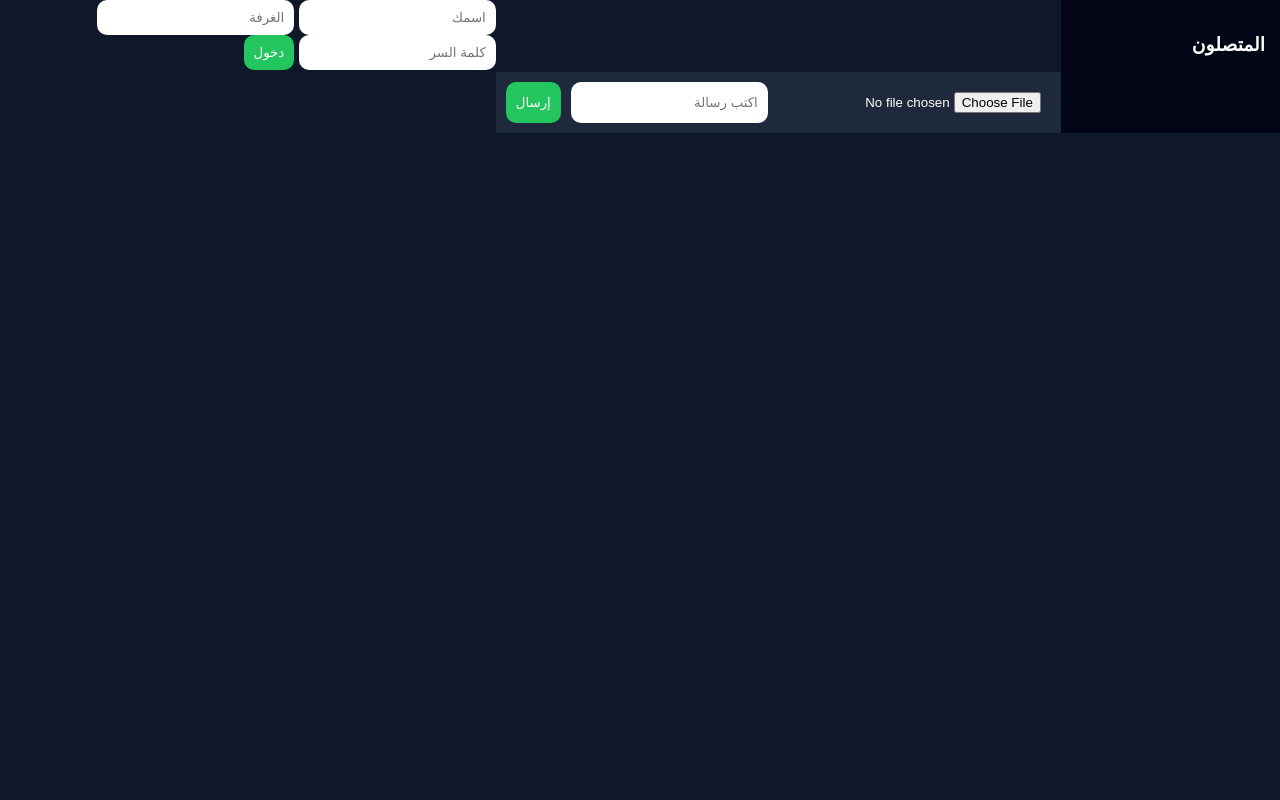
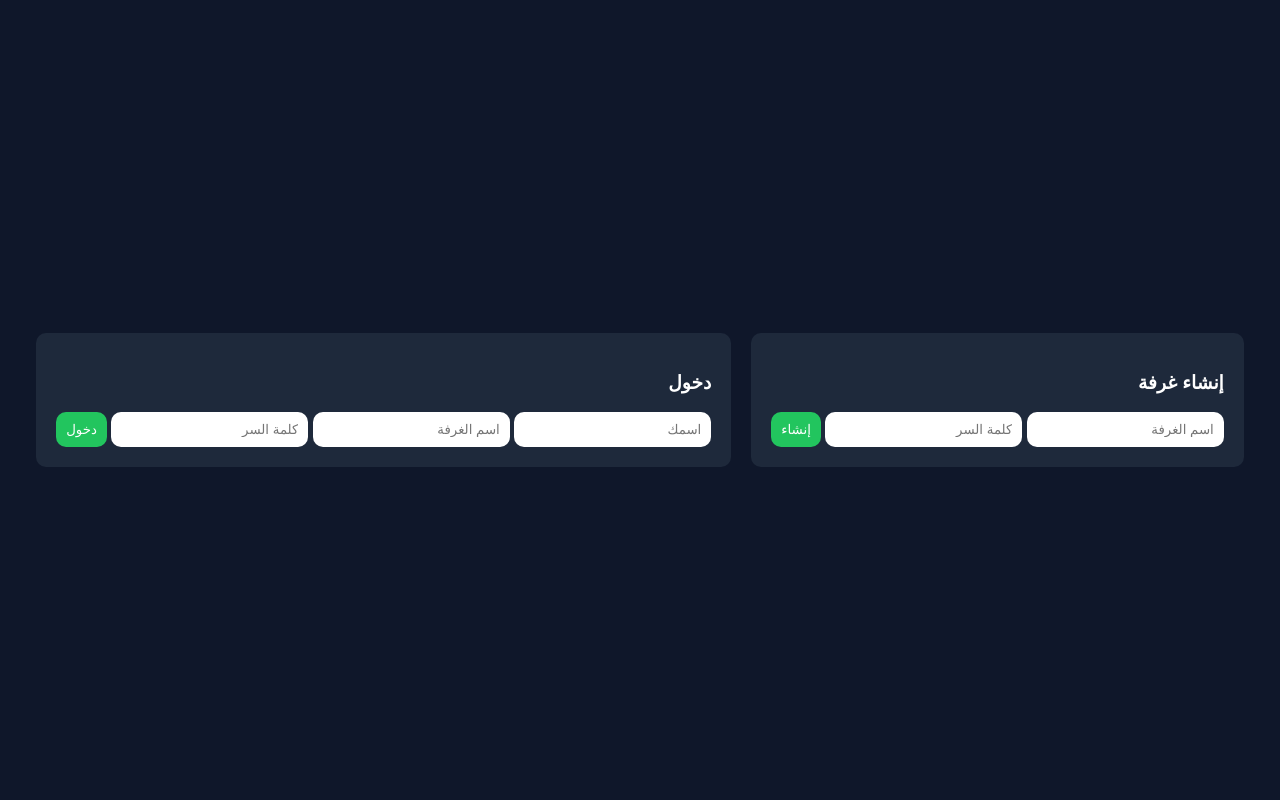
Before and after one commit to anas-km1437/Anas-Chat, a Flask app: page / in a window 1280 px wide. Run offline with Flask 3, Linux system fonts and the light colour scheme; some libraries are stand-ins or nearby versions.

Commit message:
Update index.html

```diff
--- a/chat-app/templates/index.html
+++ b/chat-app/templates/index.html
@@ -5,24 +5,24 @@
 <title>Anas Chat</title>
 
 <style>
-body { margin:0; background:#0f172a; color:white; font-family:Arial; display:flex; }
-.sidebar { width:250px; background:#020617; padding:15px; }
-.chat { flex:1; display:flex; flex-direction:column; }
-#messages { flex:1; overflow:auto; padding:20px; list-style:none; display:flex; flex-direction:column; gap:10px; }
-.message-item { max-width:70%; padding:10px; border-radius:10px; background:#1e293b; }
-.my-message { align-self:flex-end; background:#22c55e; }
-.input-bar { display:flex; gap:10px; padding:10px; background:#1e293b; }
-input,button { padding:10px; border:none; border-radius:10px; }
-button { background:#22c55e; color:white; }
-.progress-bar { height:5px; background:#334155; }
-.progress { height:100%; width:0%; background:#22c55e; }
+body {margin:0;background:#0f172a;color:white;font-family:Arial;display:flex;}
+.sidebar {width:250px;background:#020617;padding:15px;}
+.chat {flex:1;display:flex;flex-direction:column;}
+#messages {flex:1;overflow:auto;padding:20px;list-style:none;display:flex;flex-direction:column;gap:10px;}
+.message-item {max-width:70%;padding:10px;border-radius:10px;background:#1e293b;}
+.my-message {align-self:flex-end;background:#22c55e;}
+.input-bar {display:flex;gap:10px;padding:10px;background:#1e293b;}
+input,button {padding:10px;border:none;border-radius:10px;}
+button {background:#22c55e;color:white;cursor:pointer;}
+#login {position:absolute;inset:0;background:#0f172a;display:flex;gap:20px;justify-content:center;align-items:center;}
+.card {background:#1e293b;padding:20px;border-radius:10px;}
 </style>
 </head>
 
 <body>
 
 <div class="sidebar">
-<h3>المتصلون</h3>
+<h3>👥 المتصلون</h3>
 <ul id="users"></ul>
 </div>
 
@@ -31,16 +31,29 @@ button { background:#22c55e; color:white; }
 
 <div class="input-bar">
 <input type="file" id="file" onchange="sendFile()">
-<input id="msg" placeholder="اكتب رسالة">
+<input id="msg" placeholder="اكتب رسالة..." onkeypress="if(event.key==='Enter')sendMessage()">
 <button onclick="sendMessage()">إرسال</button>
 </div>
 </div>
 
+<!-- 🔥 LOGIN + CREATE -->
 <div id="login">
+
+<div class="card">
+<h3>إنشاء غرفة</h3>
+<input id="newRoom" placeholder="اسم الغرفة">
+<input id="newPass" placeholder="كلمة السر">
+<button onclick="createRoom()">إنشاء</button>
+</div>
+
+<div class="card">
+<h3>دخول</h3>
 <input id="username" placeholder="اسمك">
-<input id="room" placeholder="الغرفة">
+<input id="room" placeholder="اسم الغرفة">
 <input id="password" placeholder="كلمة السر">
 <button onclick="joinRoom()">دخول</button>
+</div>
+
 </div>
 
 <script src="https://cdn.socket.io/4.0.0/socket.io.min.js"></script>
@@ -51,38 +64,69 @@ const socket = io();
 let username = "";
 let currentRoom = "";
 
-/* دخول */
+/* 🔥 إنشاء غرفة */
+function createRoom(){
+    let name = document.getElementById("newRoom").value;
+    let pass = document.getElementById("newPass").value;
+
+    if(!name || !pass) return alert("اكتب البيانات");
+
+    fetch("/create_room",{
+        method:"POST",
+        headers:{"Content-Type":"application/json"},
+        body:JSON.stringify({name:name,password:pass})
+    })
+    .then(r=>r.json())
+    .then(d=>alert(d.msg));
+}
+
+/* 🔥 دخول */
 function joinRoom(){
     username = document.getElementById("username").value;
     currentRoom = document.getElementById("room").value;
     let password = document.getElementById("password").value;
 
-    socket.emit("join",{username, room:currentRoom, password});
+    if(!username || !currentRoom || !password){
+        alert("كمل البيانات");
+        return;
+    }
+
+    socket.emit("join",{username,room:currentRoom,password});
+
+    document.getElementById("login").style.display="none";
 }
 
-/* رسالة */
+/* 🔥 إرسال رسالة */
 function sendMessage(){
     let msgInput = document.getElementById("msg");
+
     if(!msgInput.value.trim()) return;
 
-    socket.emit("message",{username, room:currentRoom, msg:msgInput.value});
+    socket.emit("message",{
+        username:username,
+        room:currentRoom,
+        msg:msgInput.value
+    });
+
     msgInput.value="";
 }
 
-/* استقبال */
+/* 🔥 استقبال */
 socket.on("message",data=>{
     let li=document.createElement("li");
     li.className="message-item"+(data.username===username?" my-message":"");
 
-    li.innerHTML = data.file ?
-    `<b>${data.username}</b><br><img src="/static/uploads/${data.file}">`
-    :
-    `<b>${data.username}</b><br>${data.msg}`;
+    if(data.file){
+        li.innerHTML=`<b>${data.username}</b><br>
+        <img src="/static/uploads/${data.file}">`;
+    }else{
+        li.innerHTML=`<b>${data.username}</b><br>${data.msg}`;
+    }
 
     document.getElementById("messages").appendChild(li);
 });
 
-/* رفع */
+/* 🔥 رفع */
 async function sendFile(){
     let file=document.getElementById("file").files[0];
     if(!file) return;
```
